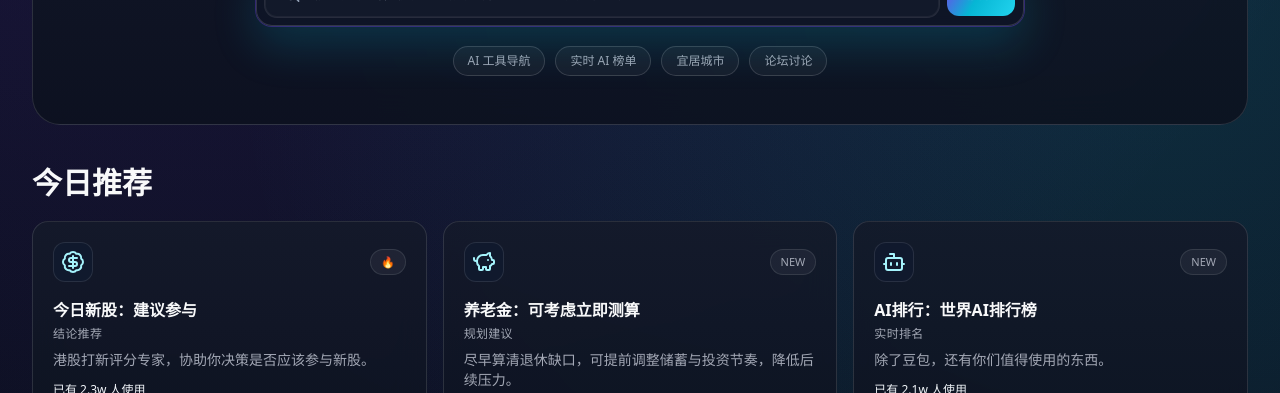
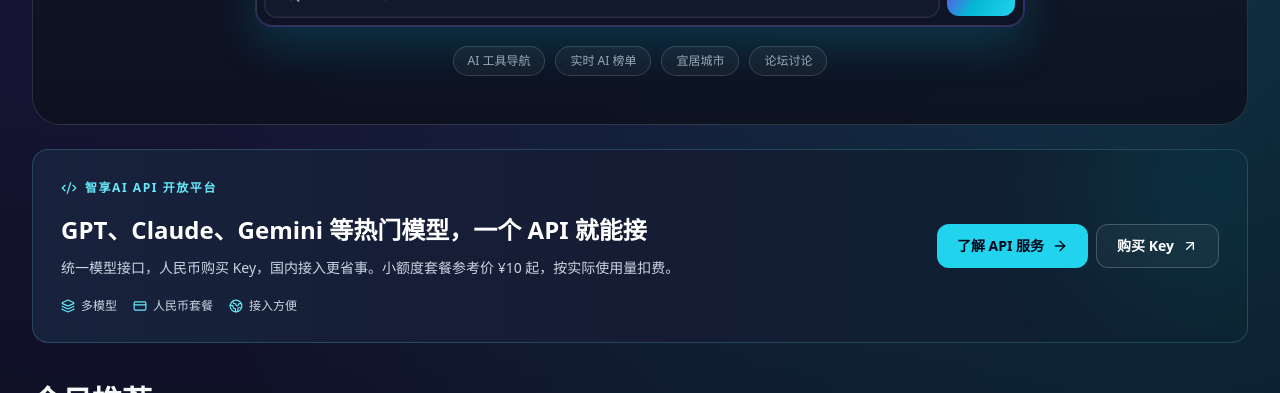
Before and after one commit to Jihai123/zhibeimao-home, a Next.js app: page / in a window 1280 px wide. Shown: the part 350-743 px from the top of the page. Built offline with nearby package versions, Linux system fonts and the light colour scheme; no server answers.

Commit message:
feat: surface API product immediately below main homepage hero

```diff
--- a/app/page.tsx
+++ b/app/page.tsx
@@ -1,4 +1,5 @@
 import { AiDirectSection } from '@/components/AiDirectSection';
+import { ApiPromoStrip } from '@/components/ApiPromoStrip';
 import { FeaturedCards } from '@/components/FeaturedCards';
 import { HeroSection } from '@/components/HeroSection';
 import { NewsSection } from '@/components/NewsSection';
@@ -9,6 +10,7 @@ export default function HomePage() {
   return (
     <main className="mx-auto w-full max-w-7xl px-4 py-6 md:px-8 md:py-8">
       <HeroSection />
+      <ApiPromoStrip />
       <FeaturedCards />
       <AiDirectSection />
       <ToolCards />
```
